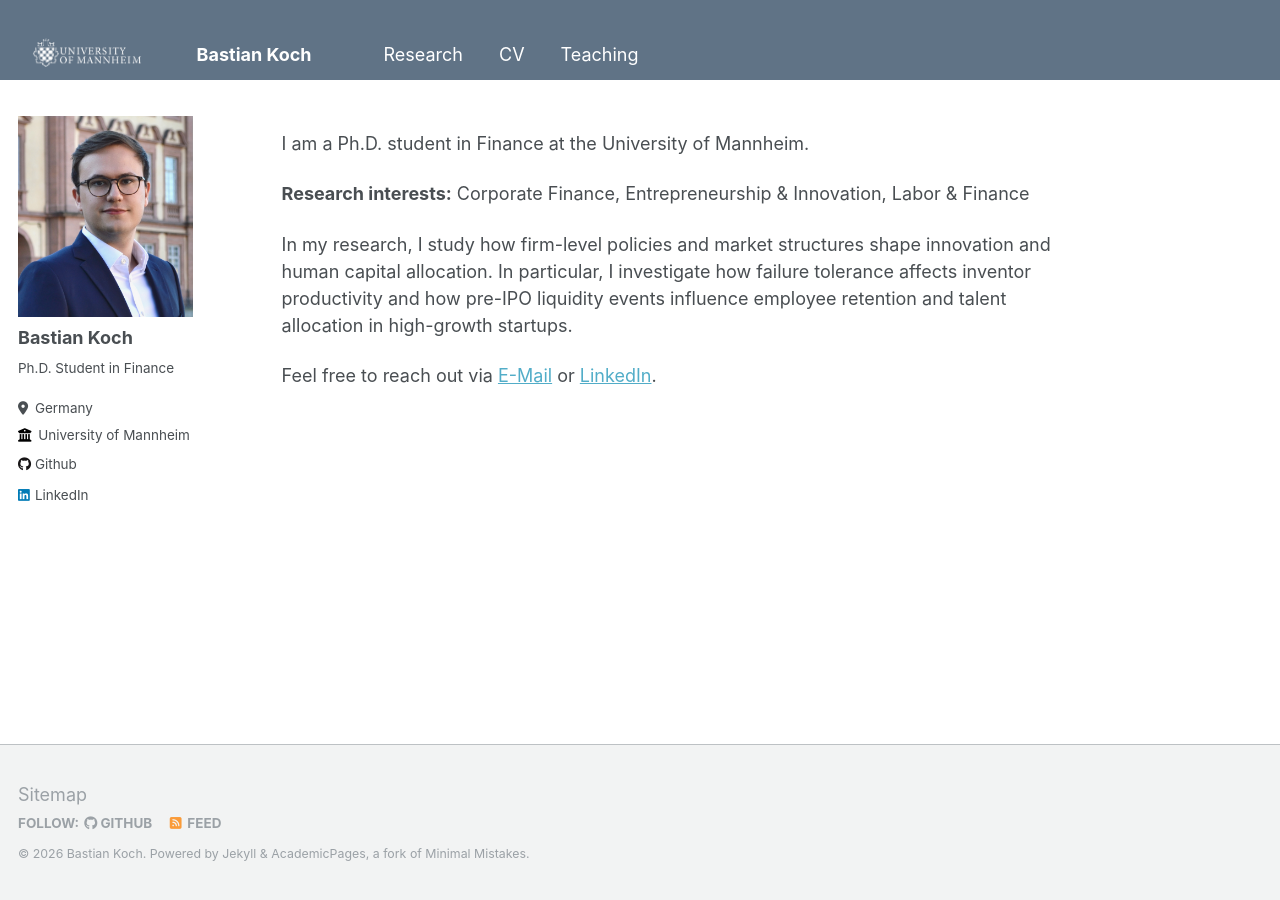
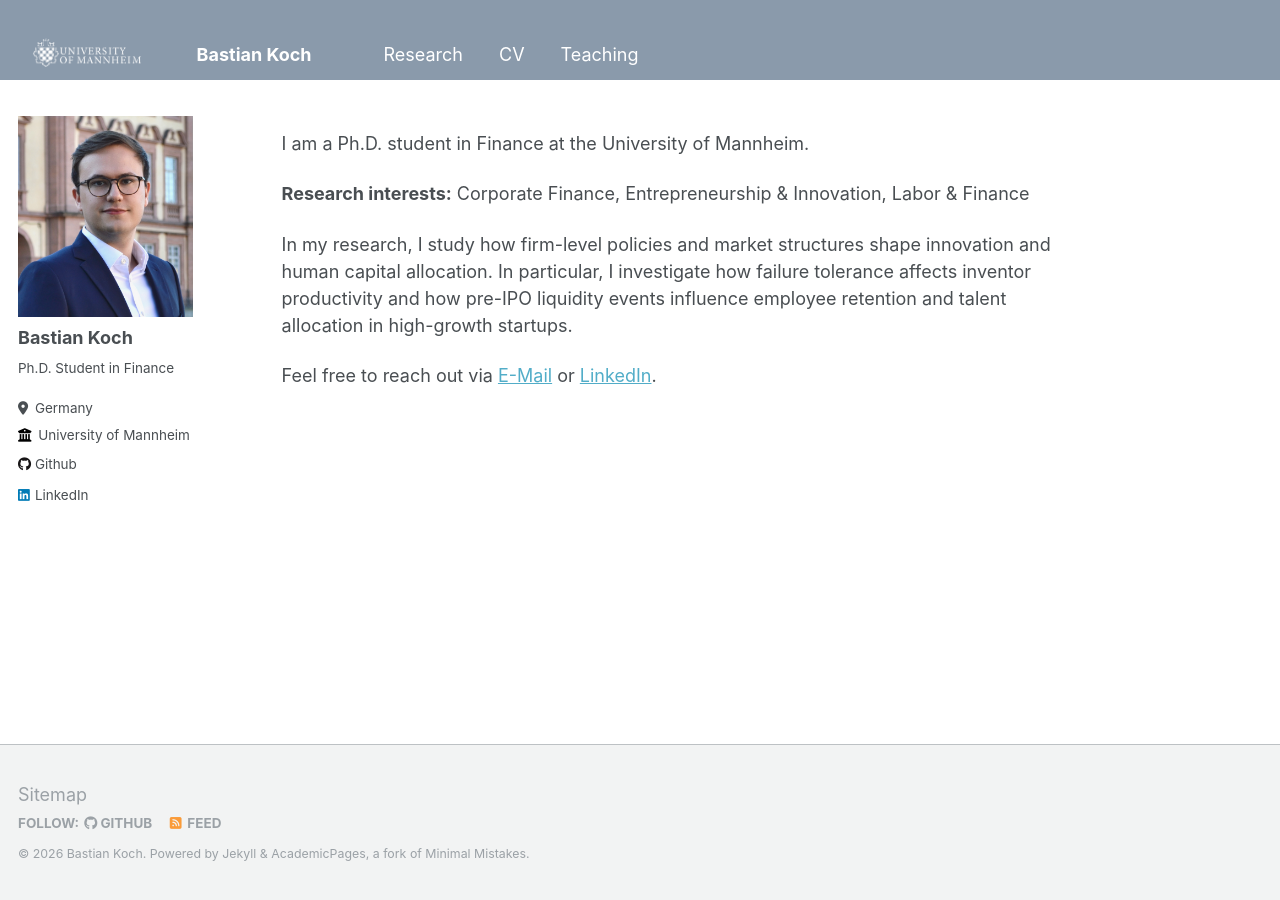
Before and after one commit to BastianKoch/BastianKoch.github.io, a Jekyll site: the page built from _pages/about.md, in a window 1280 px wide. Built offline with Jekyll 4.4.1, drawn with Linux system fonts in a browser that asks for light colours.

Commit message:
Update masthead color to #8A9AAB
Co-Authored-By: Claude Sonnet 4.6 <noreply@anthropic.com>

```diff
--- a/_sass/_masthead.scss
+++ b/_sass/_masthead.scss
@@ -4,7 +4,7 @@
 
 .masthead {
   position: fixed;
-  background: #607386;
+  background: #8A9AAB;
   border-bottom: none;
   height: $masthead-height;
   top: 0;
```
